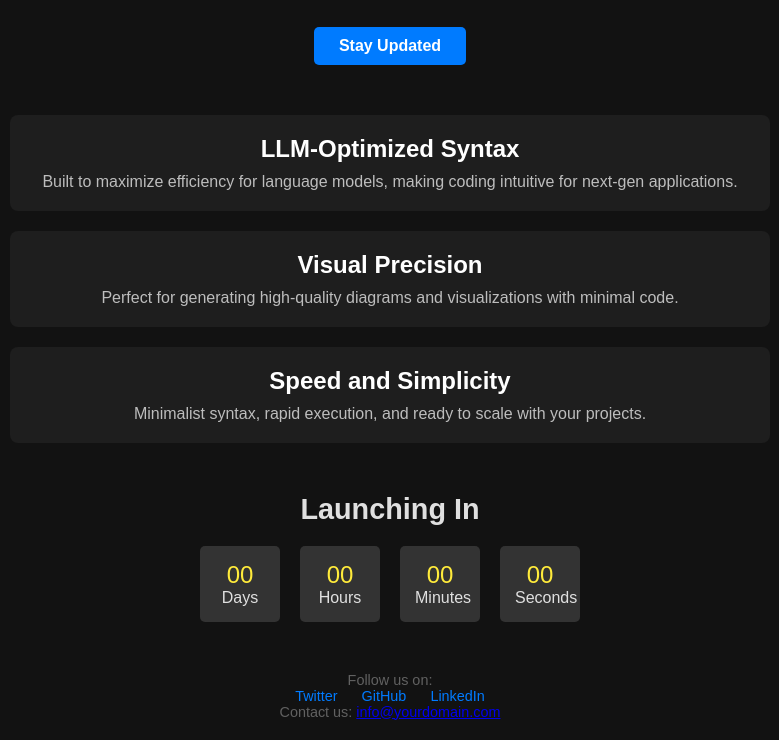
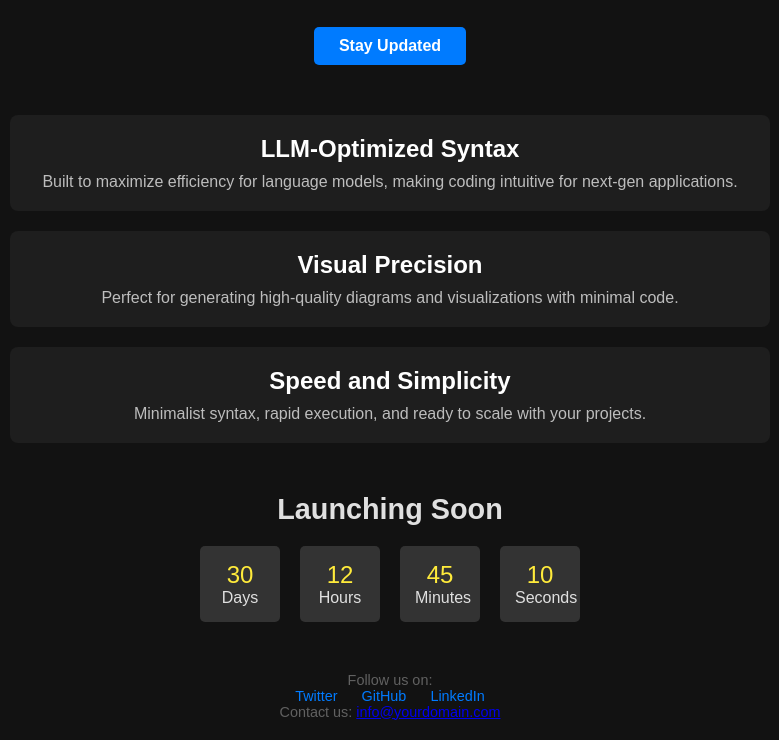
Before and after one commit to bantonow/oreen.dev, a plain HTML site: page index.html in a window 1280 px wide. Shown: the part 119-859 px from the top of the page, without its empty margins (250-1029 px from the left). Drawn offline with Linux system fonts and the light colour scheme.

Commit message:
Update index.html

```diff
--- a/index.html
+++ b/index.html
@@ -31,14 +31,14 @@
             </div>
         </section>
 
-        <!-- Countdown Timer -->
+        <!-- Static Countdown Timer -->
         <section class="countdown">
-            <h3>Launching In</h3>
+            <h3>Launching Soon</h3>
             <div class="timer">
-                <div class="time-box"><span id="days">00</span> Days</div>
-                <div class="time-box"><span id="hours">00</span> Hours</div>
-                <div class="time-box"><span id="minutes">00</span> Minutes</div>
-                <div class="time-box"><span id="seconds">00</span> Seconds</div>
+                <div class="time-box"><span>30</span> Days</div>
+                <div class="time-box"><span>12</span> Hours</div>
+                <div class="time-box"><span>45</span> Minutes</div>
+                <div class="time-box"><span>10</span> Seconds</div>
             </div>
         </section>
 
@@ -53,7 +53,5 @@
             <p>Contact us: <a href="mailto:info@yourdomain.com">info@yourdomain.com</a></p>
         </footer>
     </div>
-
-    <script src="script.js"></script>
 </body>
 </html>
```
